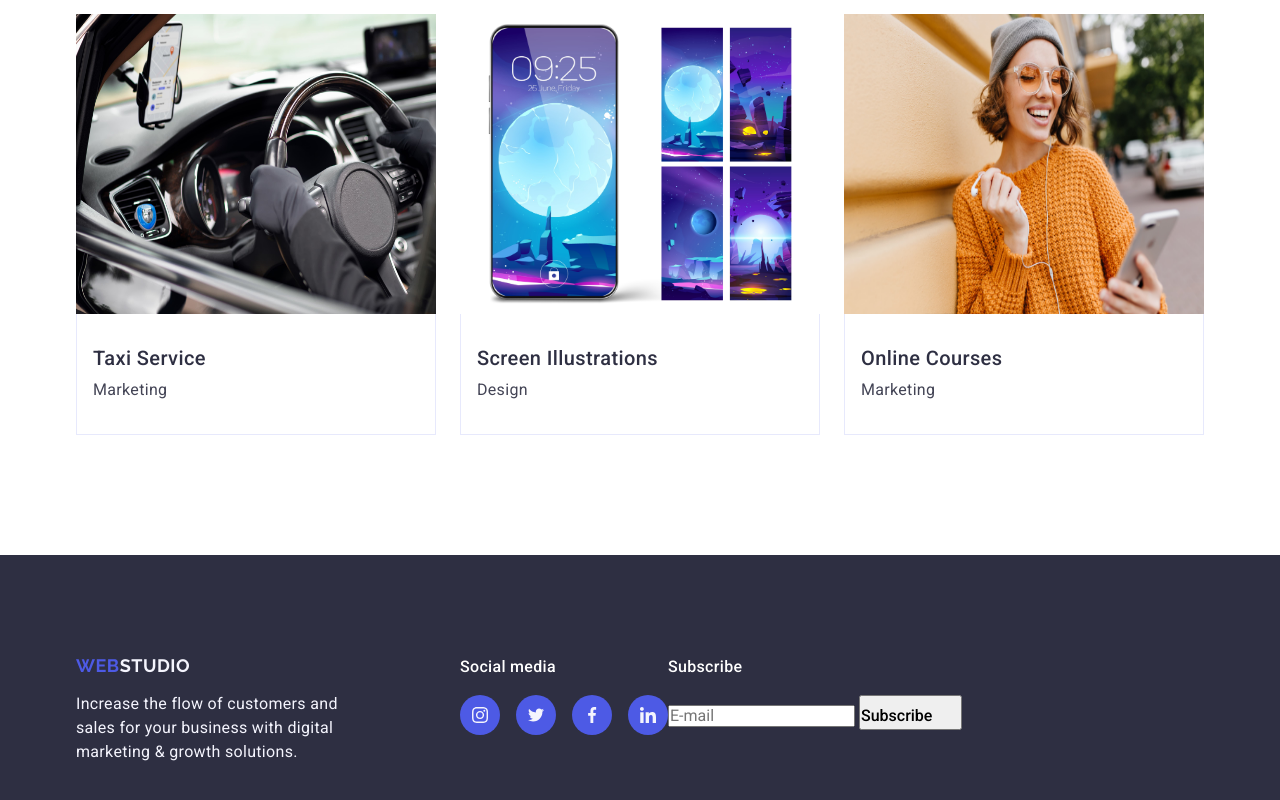
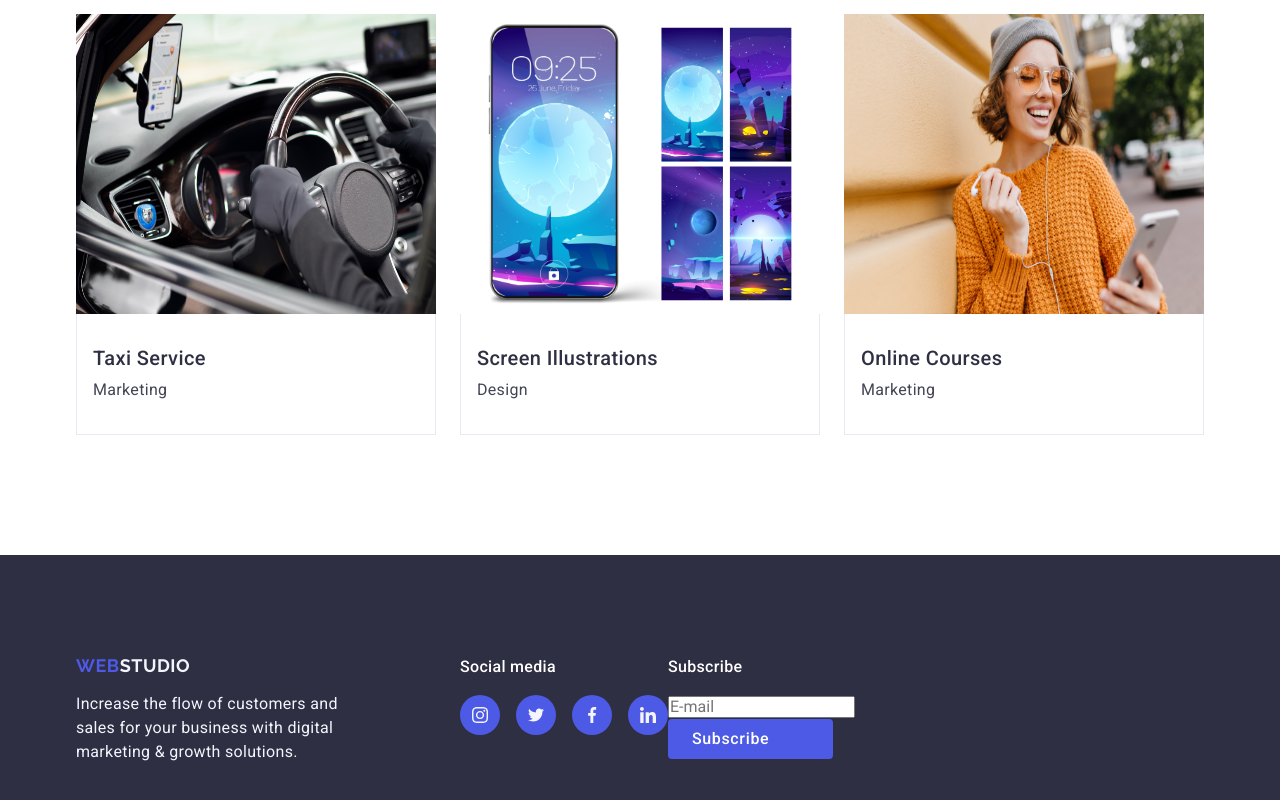
Before and after one commit to ArchiChikenLeg/goit-markup-hw-05, a website: page index.html in a window 1280 px wide. Shown: the part 2677-3477 px from the top of the page. Drawn offline with nearby package versions, Linux system fonts and the light colour scheme.

Commit message:
button fix

```diff
--- a/css/style.css
+++ b/css/style.css
@@ -725,3 +725,30 @@ footer .section-team-social-icon:active {
 .modal-form-submit:focus svg {
   fill: #ffffff;
 }
+
+.footer-subscribe-btn {
+  display: flex;
+  align-items: center;
+  justify-content: center;
+  min-width: 165px;
+  padding: 8px 24px;
+  border-radius: 4px;
+  border: none;
+  background-color: var(--primary-brand-color);
+  color: var(--white-background-color);
+  font-weight: 500;
+  font-size: 16px;
+  letter-spacing: 0.04em;
+  cursor: pointer;
+  transition: background-color 250ms cubic-bezier(0.4, 0, 0.2, 1);
+}
+
+.footer-subscribe-btn:hover,
+.footer-subscribe-btn:focus {
+  background-color: var(--pressed-state-color);
+}
+
+.footer-send-icon {
+  margin-left: 16px;
+  display: inline-block;
+}
```
